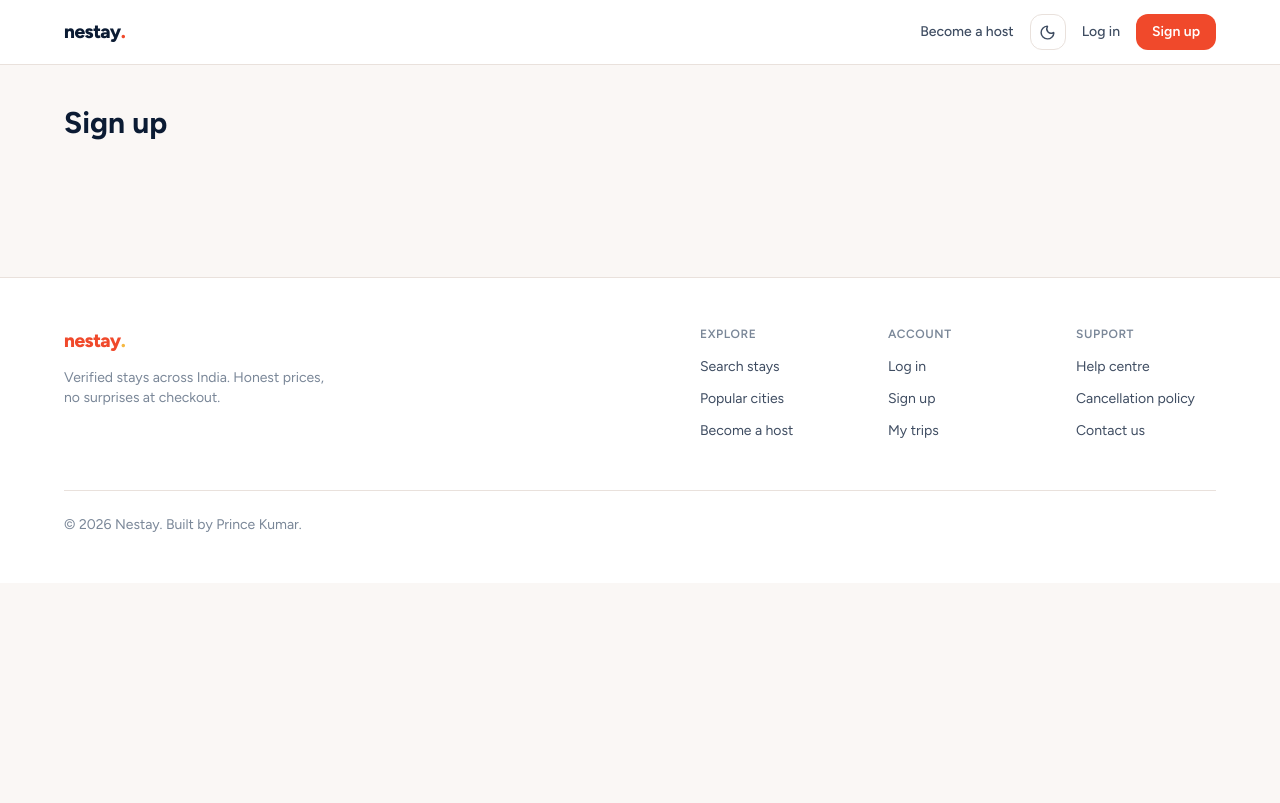
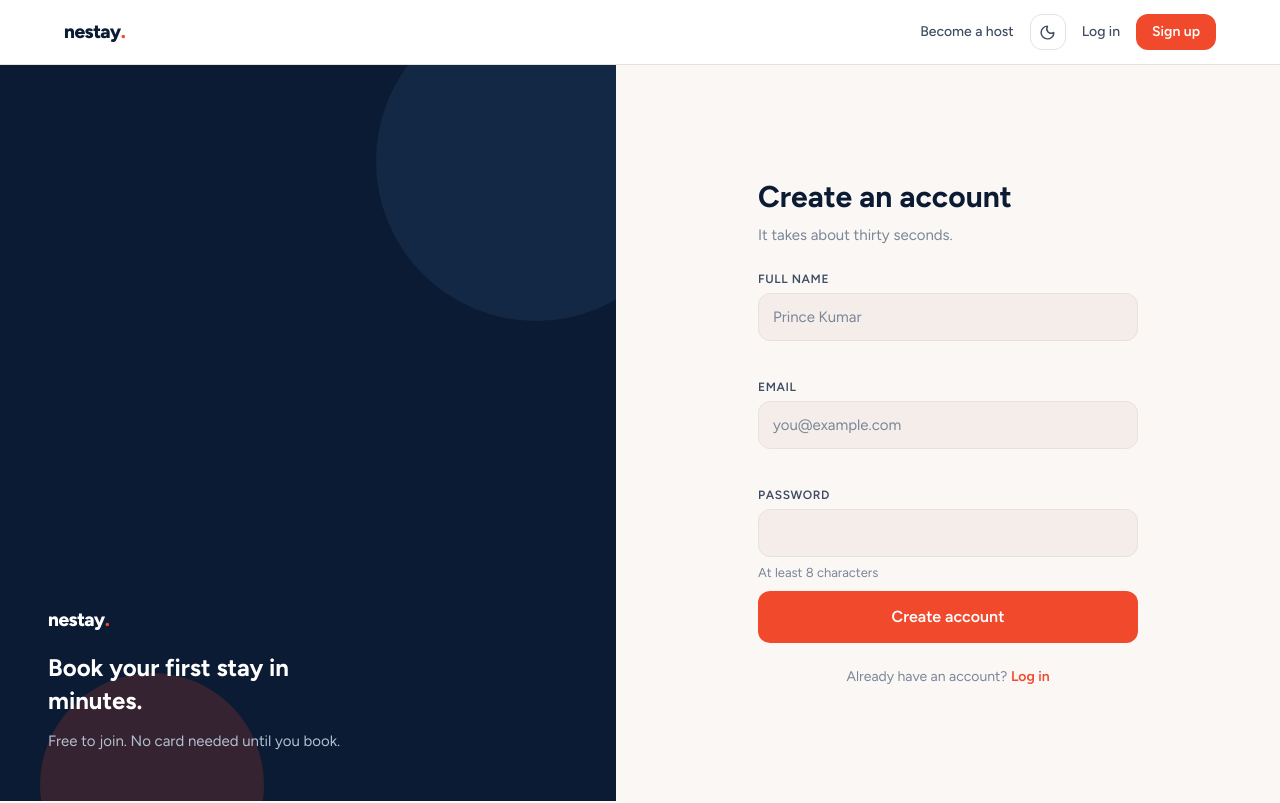
Before and after one commit to im-prince/Airbnb_Project, a React (Vite) app in the folder frontend/: page /signup in a window 1280 px wide. Shown: the top 803 px of the page. Built offline with nearby package versions, Linux system fonts and the light colour scheme; no server answers.

Commit message:
add signup page with auto login

```diff
--- a/frontend/src/App.jsx
+++ b/frontend/src/App.jsx
@@ -5,6 +5,7 @@ import RequireAuth from './components/RequireAuth'
 import Home from './pages/Home'
 import SearchResults from './pages/SearchResults'
 import Login from './pages/Login'
+import Signup from './pages/Signup'
 
 function Placeholder({ name }) {
   return (
@@ -23,7 +24,7 @@ export default function App() {
         <Route path="/search" element={<SearchResults />} />
         <Route path="/hotels/:hotelId" element={<Placeholder name="Hotel detail" />} />
         <Route path="/login" element={<Login />} />
-        <Route path="/signup" element={<Placeholder name="Sign up" />} />
+        <Route path="/signup" element={<Signup />} />
 
         <Route
           path="/trips"
--- /dev/null
+++ b/frontend/src/pages/Signup.jsx
@@ -0,0 +1,121 @@
+import { useState } from 'react'
+import { useNavigate, Link } from 'react-router-dom'
+import { readError } from '../lib/api'
+import { useAuth } from '../lib/useAuth'
+import Input from '../components/Input'
+import Button from '../components/Button'
+
+export default function Signup() {
+  const navigate = useNavigate()
+  const { register } = useAuth()
+
+  const [name, setName] = useState('')
+  const [email, setEmail] = useState('')
+  const [password, setPassword] = useState('')
+  const [error, setError] = useState('')
+  const [busy, setBusy] = useState(false)
+
+  const passwordTooShort = password.length > 0 && password.length < 8
+
+  async function submit(event) {
+    event.preventDefault()
+    if (busy) return
+
+    if (password.length < 8) {
+      setError('Password must be at least 8 characters.')
+      return
+    }
+
+    setError('')
+    setBusy(true)
+    try {
+      await register({ name, email, password })
+      navigate('/', { replace: true })
+    } catch (err) {
+      setError(readError(err, 'Could not create your account. Try a different email.'))
+    } finally {
+      setBusy(false)
+    }
+  }
+
+  return (
+    <div className="flex min-h-[calc(100vh-64px)]">
+      <div className="relative hidden flex-1 overflow-hidden bg-[#0B1B33] lg:block">
+        <div className="absolute -right-20 -top-16 h-80 w-80 rounded-full bg-[#132844]" />
+        <div className="absolute -bottom-24 left-10 h-56 w-56 rounded-full bg-[#F0492B] opacity-[0.18]" />
+        <div className="relative flex h-full flex-col justify-end p-12">
+          <div className="text-[19px] font-extrabold tracking-tight text-white">
+            nestay<span className="text-[#F0492B]">.</span>
+          </div>
+          <p className="mt-4 max-w-[340px] text-2xl font-bold leading-snug text-white">
+            Book your first stay in minutes.
+          </p>
+          <p className="mt-3 max-w-[340px] text-[15px] text-[#B4C0D0]">
+            Free to join. No card needed until you book.
+          </p>
+        </div>
+      </div>
+
+      <div className="flex flex-1 items-center justify-center px-6 py-12">
+        <form onSubmit={submit} className="w-full max-w-[380px]">
+          <h1 className="m-0 text-3xl font-bold">Create an account</h1>
+          <p className="mt-2 text-[15px] text-[var(--muted)]">
+            It takes about thirty seconds.
+          </p>
+
+          {error && (
+            <div
+              role="alert"
+              className="mt-6 rounded-[var(--r-md)] border border-[var(--danger)] bg-[var(--danger-soft)] px-4 py-3 text-sm text-[var(--danger)]"
+            >
+              {error}
+            </div>
+          )}
+
+          <div className="mt-6 flex flex-col gap-3">
+            <Input
+              label="Full name"
+              value={name}
+              onChange={(event) => setName(event.target.value)}
+              placeholder="Prince Kumar"
+              autoComplete="name"
+              required
+            />
+
+            <Input
+              label="Email"
+              type="email"
+              value={email}
+              onChange={(event) => setEmail(event.target.value)}
+              placeholder="you@example.com"
+              autoComplete="email"
+              required
+            />
+
+            <Input
+              label="Password"
+              type="password"
+              value={password}
+              onChange={(event) => setPassword(event.target.value)}
+              autoComplete="new-password"
+              hint="At least 8 characters"
+              error={passwordTooShort ? 'Password must be at least 8 characters.' : ''}
+              required
+            />
+          </div>
+
+          <Button type="submit" size="lg" loading={busy} className="mt-2 w-full">
+            {busy ? 'Creating account' : 'Create account'}
+          </Button>
+
+          <p className="mt-6 text-center text-sm text-[var(--muted)]">
+            Already have an account?{' '}
+            <Link to="/login" className="font-semibold text-[var(--brand)] no-underline">
+              Log in
+            </Link>
+          </p>
+        </form>
+      </div>
+    </div>
+  )
+}
```
